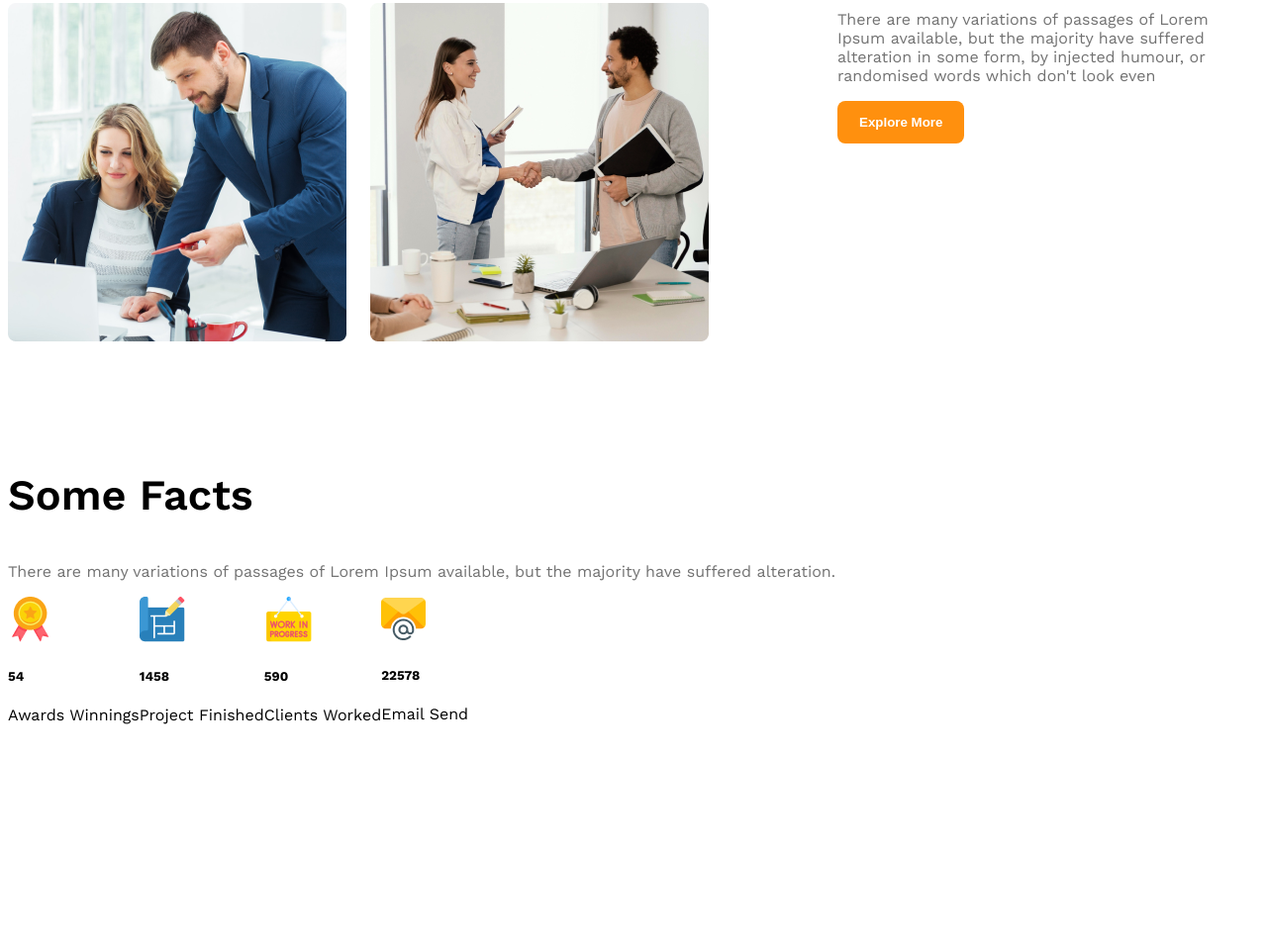
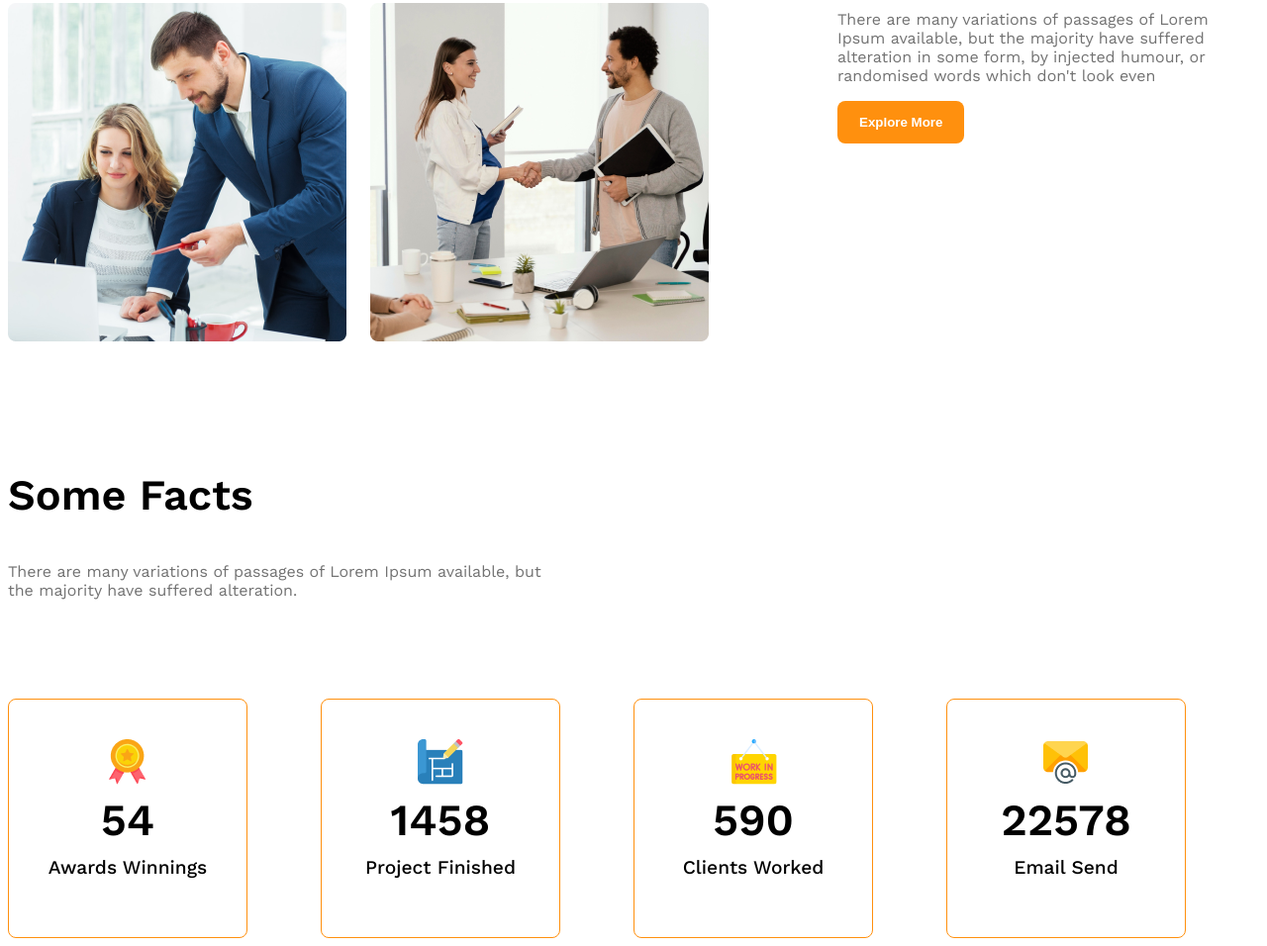
Before and after one commit to belalhossainn/g3-architect-website, a plain HTML site: page index.html in a window 1280 px wide. Shown: the part 1657-2613 px from the top of the page at 99% size. Before the commit the page ends 2413 px from the top, so only its background shows below. Drawn offline with nearby package versions, Linux system fonts and the light colour scheme.

Commit message:
some fact complete

```diff
--- a/index.html
+++ b/index.html
@@ -52,28 +52,40 @@
     <!-- some fact section -->
     <section>
       <h3 class="section-title">Some Facts</h3>
-      <p class="text-light-gray">There are many variations of passages of Lorem Ipsum available, but the majority have
+      <p class="text-light-gray fact-description">There are many variations of passages of Lorem Ipsum available, but the majority have
         suffered alteration.</p>
-      <div class="some face display-flex">
-        <div class="face">
-          <img src="/images/icons/ribon.png" alt="">
-          <h5>54</h5>
-          <p>Awards Winnings</p>
+
+      <div class="some-fact-container">
+        <div class="fact-card display-flex">
+          <div>
+            <img src="/images/icons/ribon.png" alt="">
+            <h5 class="fact-number">54</h5>
+            <p class="fact-name">Awards Winnings</p>
+          </div>
         </div>
-        <div class="fact">
-          <img src="/images/icons/projects.png" alt="">
-          <h5>1458</h5>
-          <p>Project Finished</p>
+
+        <div class="fact-card display-flex">
+          <div>
+            <img src="/images/icons/projects.png" alt="">
+          <h5 class="fact-number">1458</h5>
+          <p class="fact-name">Project Finished</p>
+          </div>
         </div>
-        <div class="fact">
+
+        <div class="fact-card display-flex">
+         <div>
           <img src="/images/icons/customers.png" alt="">
-          <h5>590</h5>
-          <p>Clients Worked</p>
+          <h5 class="fact-number">590</h5>
+          <p class="fact-name">Clients Worked</p>
+         </div>
         </div>
-        <div class="fact">
-          <img src="/images/icons/email.png" alt="">
-          <h5>22578</h5>
-          <p>Email Send</p>
+
+        <div class="fact-card display-flex">
+          <div>
+            <img src="/images/icons/email.png" alt="">
+          <h5 class="fact-number">22578</h5>
+          <p class="fact-name">Email Send</p>
+          </div>
         </div>
       </div>
     </section>
--- a/style/architect.css
+++ b/style/architect.css
@@ -127,6 +127,41 @@ main > section{
   font-size: 1rem;
 }
 
+/* Some fact style */
+.some-fact-container{
+  display: grid;
+  grid-template-columns: repeat(4, 1fr);
+
+}
+.fact-card{
+  border: 1px solid rgba(255, 144, 14, 1);
+  width: 240px;
+  height: 240px;
+  text-align: center;
+  align-items: center;
+  justify-content: center;
+  border-radius: 8px;
+}
+
+.fact-number{
+  font-size: 2.8rem;
+  font-weight: 600;
+  margin-top: 5px;
+  margin-bottom: 10px;
+}
+
+.fact-name{
+  font-size: 1.2rem;
+  font-weight: 500;
+  margin-top: 10px;
+}
+
+.fact-description{
+  font-size: 1rem;
+  width: 540px;
+  margin-bottom: 100px;
+}
+
 /* Responsive Media Query */
 @media screen and (max-width: 576px) {
   .nav-bar, .nav-link, .teams{
```
